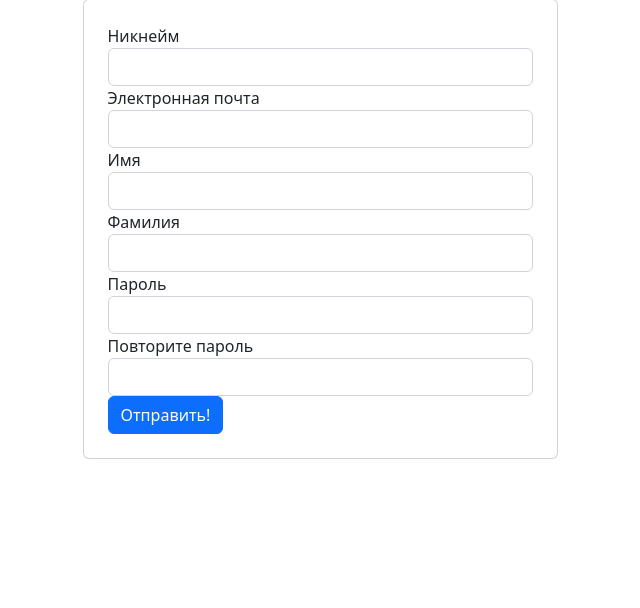
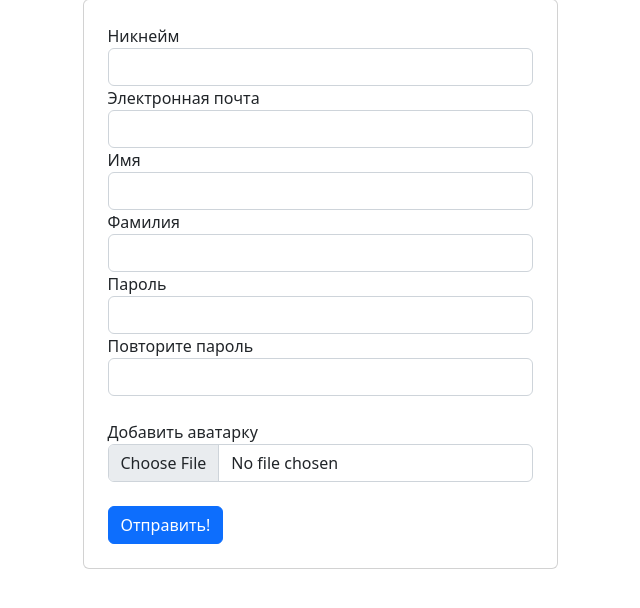
Before and after one commit to serlukinov/LearnPythonWeb, a Flask app: page /register in a window 1280 px wide. Shown: the part 57-665 px from the top of the page, without its empty margins (320-960 px from the left). Run offline with Flask 2, Linux system fonts and the light colour scheme; some libraries are stand-ins or nearby versions.

Commit message:
update registrationform

```diff
--- a/app/lessons/models.py
+++ b/app/lessons/models.py
@@ -41,8 +41,8 @@ class Sprint(db.Model):
         lazy="dynamic",
     )
 
-    # def github_reposit(self):
-    #     return Content.query.filter_by(sprint_id=self.id)
+    def github_reposit(self):
+        return Content.query.filter_by(sprint_id=self.id)
 
     def __repr__(self):
         return "<Sprint %r>" % self.name
--- a/app/templates/lessons/index.html
+++ b/app/templates/lessons/index.html
@@ -42,7 +42,7 @@
         <div class="row row-cols-1">
           <div class="col">
             {% for content in current_lesson.lesson_video() %}
-              <iframe width="850" height="480"
+              <iframe width="840" height="450"
                 src="https://www.youtube.com/embed/{{ content.url }}"
                 title="YouTube video player" frameborder="0"
                 allow="accelerometer; autoplay; clipboard-write; encrypted-media; gyroscope; picture-in-picture"
@@ -63,6 +63,7 @@
                 {% for content in current_lesson.sprint.github_reposit() %}
                   <a href="{{ content.url }}">
                     <img src="{{ url_for('static', filename=thumbnail(content.image)) }}"></a>
+                    {{ content.description }}
                 {% endfor %}
               </div>
             </div>
--- a/app/templates/menu.html
+++ b/app/templates/menu.html
@@ -2,7 +2,8 @@
     <div class="container">
         <button class="navbar-toggler" type="button" data-bs-toggle="collapse" data-bs-target="#navbarTogglerDemo03"
         aria-controls="navbarTogglerDemo03" aria-expanded="false" aria-label="Toggle navigation">
-        <span class="navbar-toggler-icon"></span></button><a class="navbar-brand" href="#">LEARN PYTHON WEB</a>
+        <span class="navbar-toggler-icon"></span></button>
+        <a class="navbar-brand mb-0 h1" href="#">LEARN PYTHON WEB</a>
 
         <ul class="navbar-nav">
             {% if not current_user.is_authenticated %}
--- a/app/templates/users/registration.html
+++ b/app/templates/users/registration.html
@@ -4,7 +4,7 @@
 {% include('messages.html') %}
 <div class="row">
     <div class="col-lg-5 col-md-4 m-auto card p-4">
-        <form action="{{ url_for('users.process_reg') }}" method="POST">
+        <form action="{{ url_for('users.process_reg') }}" method="POST" enctype="multipart/form-data">
             {{ form.hidden_tag() }}
             <div class="form-group">
                 {{ form.username.label }}
@@ -29,7 +29,11 @@
             <div class="form-group">
                 {{ form.password2.label }}
                 {{ form.password2() }}
-            </div>
+            </div><br>
+            <div class="form-group">
+                {{ form.avatar.label }}<br>
+                {{ form.avatar() }}
+            </div><br>
             {{ form.submit }}
         </form>
     </div>
--- a/app/users/forms.py
+++ b/app/users/forms.py
@@ -1,6 +1,7 @@
 from app.users.models import User
 from flask_wtf import FlaskForm
 from wtforms import StringField, PasswordField, SubmitField, BooleanField
+from flask_wtf.file import FileField, FileRequired
 from wtforms.validators import DataRequired, Email, EqualTo, ValidationError
 
 
@@ -60,6 +61,11 @@ class RegistrationForm(FlaskForm):
         "Отправить!",
         render_kw={"class": "btn btn-primary"},
     )
+    avatar = FileField(
+        "Добавить аватарку",
+        validators=[FileRequired()],
+        render_kw={"class": "form-control"},
+        )
 
     def validate_username(self, username):
         user_count = User.query.filter_by(username=username.data).count()
--- a/app/users/models.py
+++ b/app/users/models.py
@@ -12,7 +12,7 @@ class User(db.Model, UserMixin):
     first_name = db.Column(db.String, nullable=False)
     last_name = db.Column(db.String, nullable=False)
     email = db.Column(db.String(50), nullable=False)
-    avatar = db.Column(db.String, nullable=True)
+    avatar = db.Column(db.Unicode(128), nullable=True)
     telegram = db.Column(db.String, nullable=True)
 
     progress = db.relationship(
--- a/app/users/views.py
+++ b/app/users/views.py
@@ -1,3 +1,4 @@
+import os
 from flask import Blueprint, flash, render_template, redirect, url_for
 from flask_login import current_user, login_user, logout_user
 
@@ -7,6 +8,7 @@ from app.users.forms import LoginForm, RegistrationForm
 from app.users.models import User
 # from app.utils import get_redirect_target
 from app.users.models import User
+from werkzeug.utils import secure_filename
 
 blueprint = Blueprint('users', __name__, url_prefix='/')
 
@@ -58,16 +60,22 @@ def register():
     return render_template('users/registration.html', page_title=title, form=form)
 
 
-@blueprint.route('/process-reg', methods=['POST', 'GET'])
+@blueprint.route('/process-reg', methods=['GET','POST'])
 def process_reg():
     form = RegistrationForm()
     if form.validate_on_submit():
+        f = form.avatar.data
+        filename = secure_filename(f.filename)
+        f.save(os.path.join(
+            os.path.dirname('config.py'), '..', 'static', 'avatars', filename
+        ))
         news_user = User(
             username=form.username.data,
             email=form.email.data,
             role='user',
             first_name=form.first_name.data,
             last_name=form.last_name.data,
+            # avatar=os.path.dirname(filename),
             )
         news_user.set_password(form.password.data)
         db.session.add(news_user)
```
Also changed, not shown: app.db, app/static/avatars/avatar.png (added), 1 other file.
